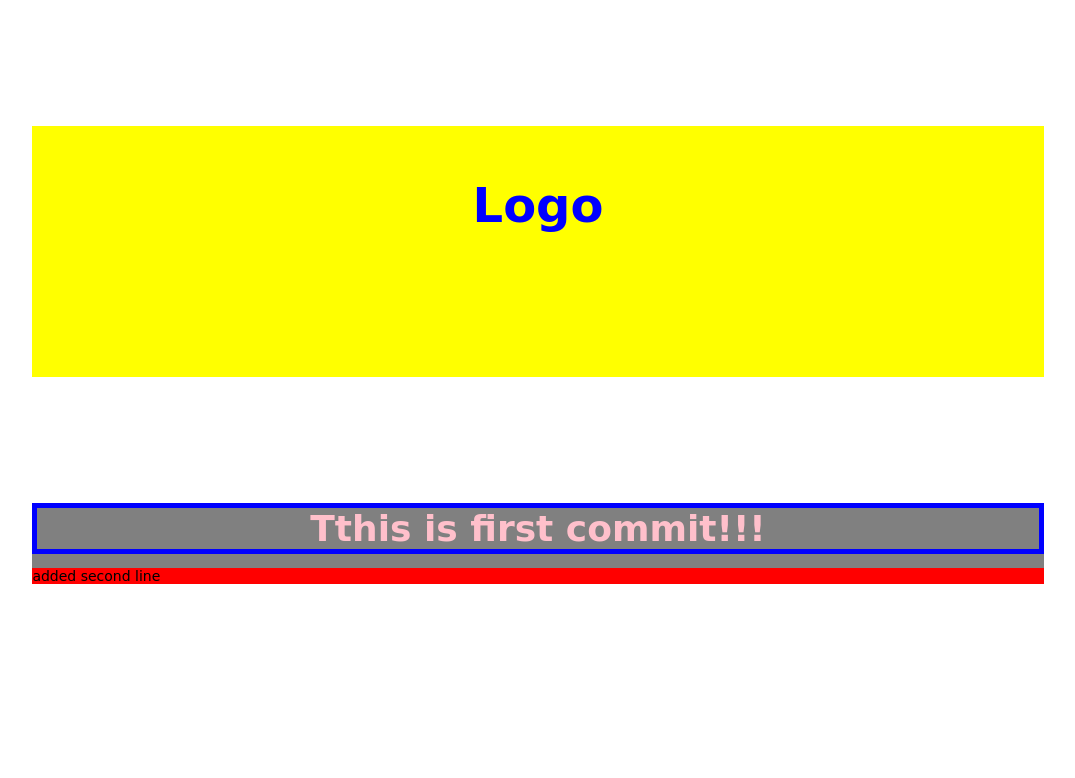
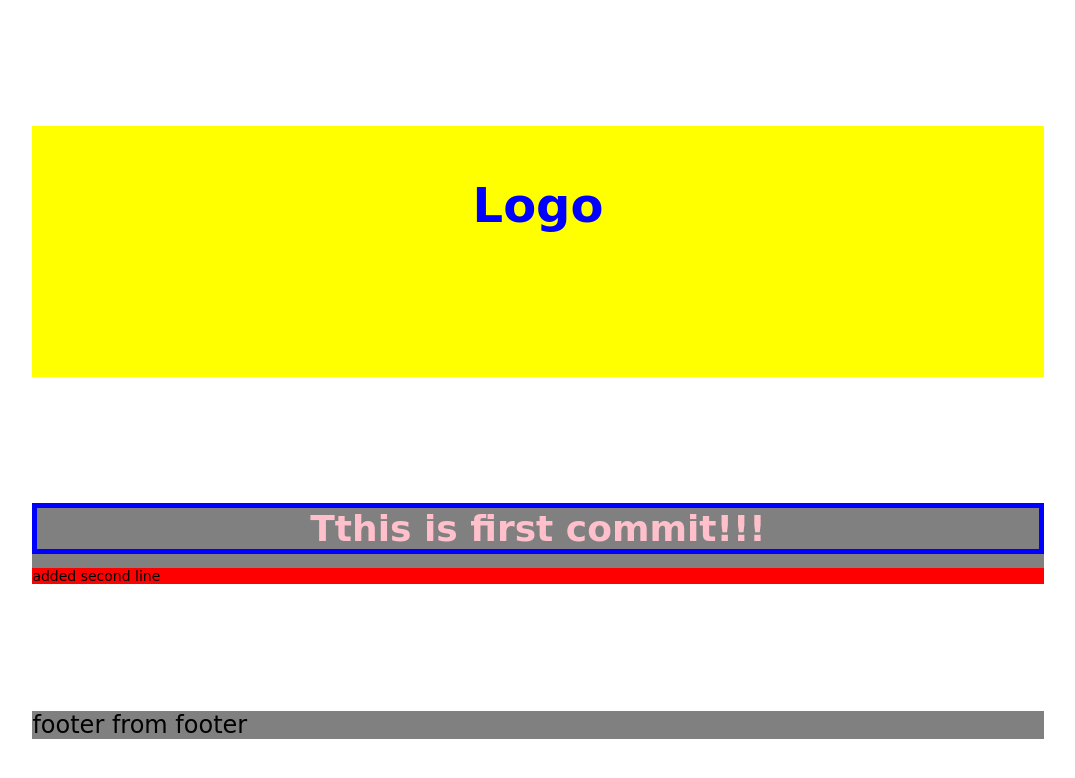
Before and after one commit to YevgeniyVasylets/test_repo, a plain HTML site: page index.html in a window 1280 px wide. Shown: the whole page, without its empty margins (102-1177 px from the left). Drawn offline with Linux system fonts and the light colour scheme.

Commit message:
added footer

```diff
--- a/index.html
+++ b/index.html
@@ -14,6 +14,9 @@
     <h2>Tthis is first commit!!!</h2>
     <p>added second line</p>
   </div>
+  <div class="footer">
+    footer from footer
 
+  </div>
   </body>
 </html>
```
